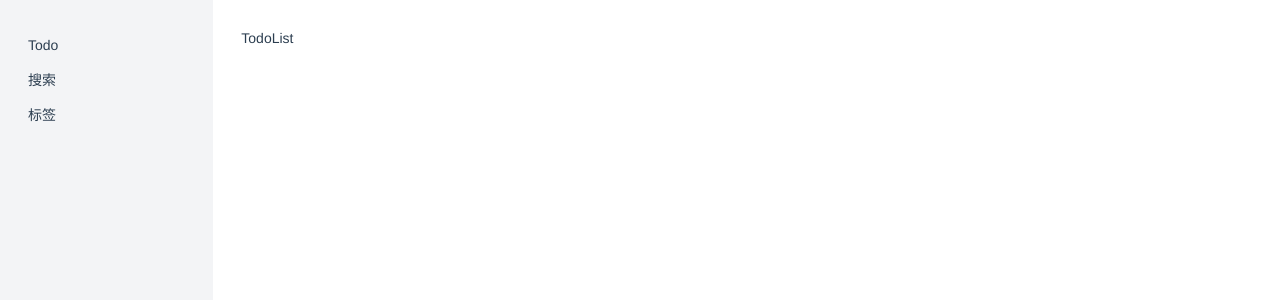
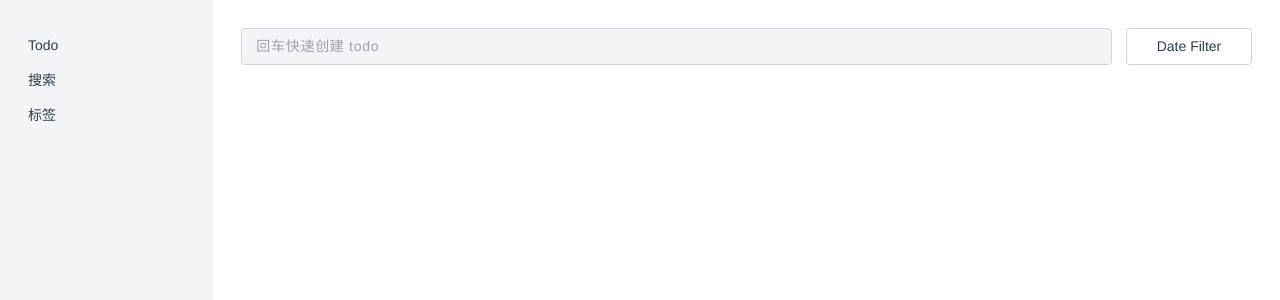
Before and after one commit to ylf0/todo-web, a Vue app: page /#/todo in a window 1280 px wide. Shown: the top 300 px of the page. Built offline with nearby package versions, Linux system fonts and the light colour scheme.

Commit message:
update: 初始化 Todo 和标签页

```diff
--- /dev/null
+++ b/src/pages/Home/views/Tag.vue
@@ -0,0 +1,9 @@
+<template>
+  <h1>Tag</h1>
+</template>
+
+<script>
+export default {
+  name: 'Tag'
+}
+</script>
--- a/src/pages/Home/views/Todo.vue
+++ b/src/pages/Home/views/Todo.vue
@@ -1,9 +1,58 @@
 <template>
-  <h1>TodoList</h1>
+  <div>
+    <div class="flex">
+      <div class="flex-1 px-4 py-2 border border-gray-300 border-solid rounded bg-gray-100">
+        <input
+          class="w-full bg-transparent outline-none tracking-wider"
+          placeholder="回车快速创建 todo"
+          v-model="inputValue"
+          @keydown="handleKeyDown"
+        />
+      </div>
+      <div
+        class="flex-initial flex justify-center items-center ml-4 w-36 border border-gray-300 border-solid rounded"
+      >
+        Date Filter
+      </div>
+    </div>
+    <div class="mt-4">
+      <div class="flex items-center py-2" v-for="(todo, index) in todolists" :key="index">
+        <input type="checkbox" />
+        <p class="ml-2">{{ todo.title }}</p>
+      </div>
+    </div>
+  </div>
 </template>
 
-<script>
+<script lang="ts">
+import { ITodo } from '../../../types'
+
 export default {
-  name: 'Todo'
+  name: 'Todo',
+
+  setup() {
+    return {
+      inputValue: '',
+    }
+  },
+
+  computed: {
+    todolists() {
+      return this.$store.state.todolists
+    }
+  },
+
+  methods: {
+    handleKeyDown(e: any) {
+      if (e.keyCode === 13) {
+        this.addTodo({ title: this.inputValue, done: false })
+        this.inputValue = ''
+      }
+    },
+
+    addTodo(todo: ITodo) {
+      this.$store.commit('addTodo', todo)
+    }
+  }
 }
 </script>
--- a/src/routes/index.ts
+++ b/src/routes/index.ts
@@ -3,6 +3,7 @@ import { ROUTES } from '../constants'
 import Home from '../pages/Home/index.vue'
 import Todo from '../pages/Home/views/Todo.vue'
 import Search from '../pages/Home/views/Search.vue'
+import Tag from '../pages/Home/views/Tag.vue'
 import NotFound from '../pages/NotFound/index.vue'
 
 const routes = [
@@ -13,7 +14,8 @@ const routes = [
     redirect: ROUTES.todo,
     children: [
       { path: ROUTES.todo, component: Todo },
-      { path: ROUTES.search, component: Search }
+      { path: ROUTES.search, component: Search },
+      { path: ROUTES.tag, component: Tag }
     ]
   },
   { path: '/:pathMatch(.*)', component: NotFound }
```
